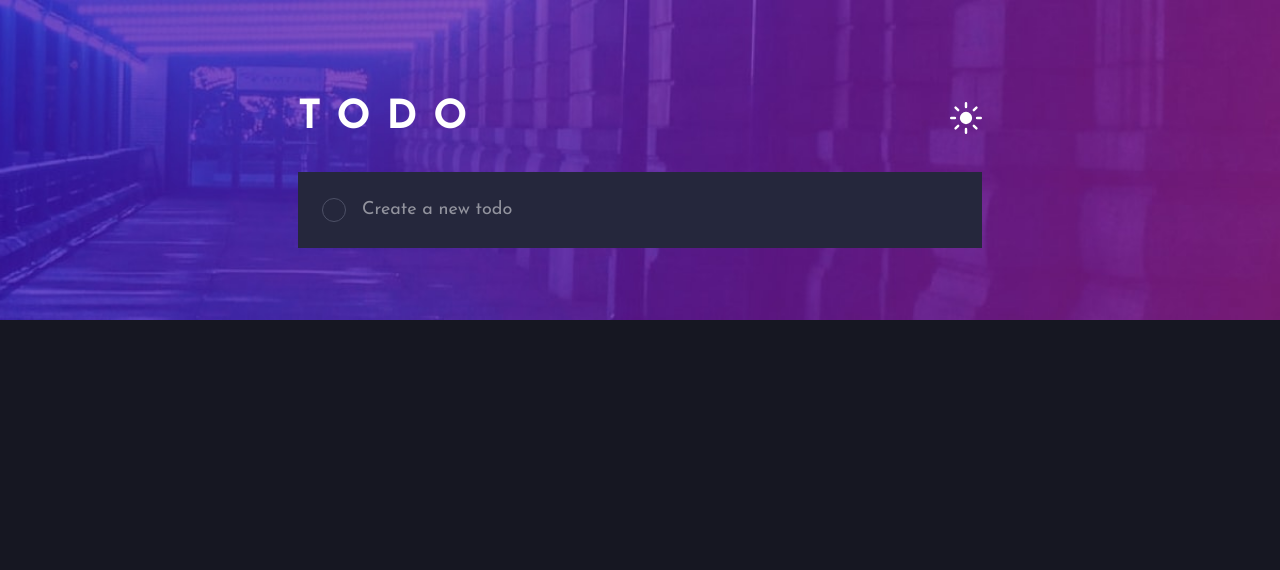
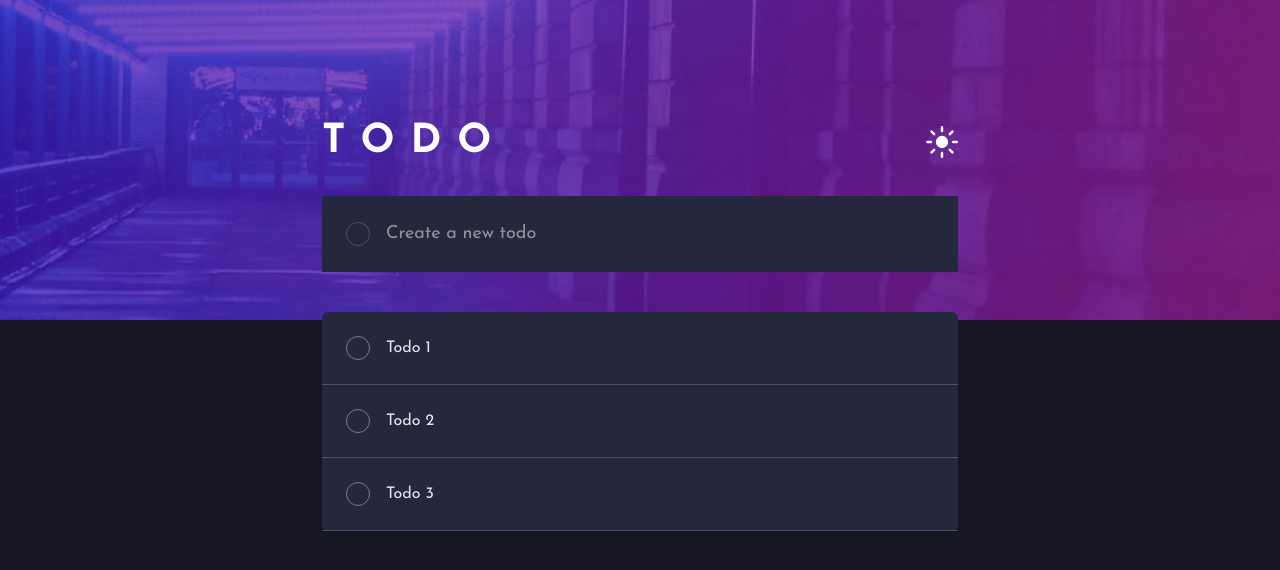
Before and after one commit to rodrigojesus7/todolist-app, a React (Vite) app: page / in a window 1280 px wide. Shown: the top 570 px of the page. Built offline with nearby package versions, Linux system fonts and the light colour scheme.

Commit message:
feat: add todos array

```diff
--- a/src/App.tsx
+++ b/src/App.tsx
@@ -1,5 +1,11 @@
 import { TodoHeader } from "./components/TodoHeader"
 import { TodoForm } from "./components/TodoForm"
+
+const todos = [
+  { id: 1, text: 'Todo 1' },
+  { id: 2, text: 'Todo 2' },
+  { id: 3, text: 'Todo 3' }
+]
 
 function App() {
 
@@ -9,11 +15,27 @@
 
       <div className="bg-[url('/images/bg-desktop-dark.jpg')] h-80 bg-cover bg-center">
 
-        <div className="max-w-[43.75rem] m-auto p-2">
+        <div className="max-w-[43.75rem] m-auto p-8">
 
           <TodoHeader></TodoHeader>
 
           <TodoForm></TodoForm>
+
+          <div className="bg-neutral-very-dark-desaturated-blue rounded-md">
+            <ul>
+              {todos.map((todo) => (
+                <li className="p-6 border-b border-neutral-very-dark-grayish-blue" key={todo.id}>
+                  <div className="flex items-center gap-4">
+                    <button className="w-6 h-6 border rounded-full cursor-pointer border-neutral-dark-grayish-blue"></button>
+
+                    <p className="text-neutral-very-light-grayish-blue">{todo.text}</p>
+                  </div>
+                </li>
+              ))}
+
+            </ul>
+          </div>
+
 
         </div>
 
```
